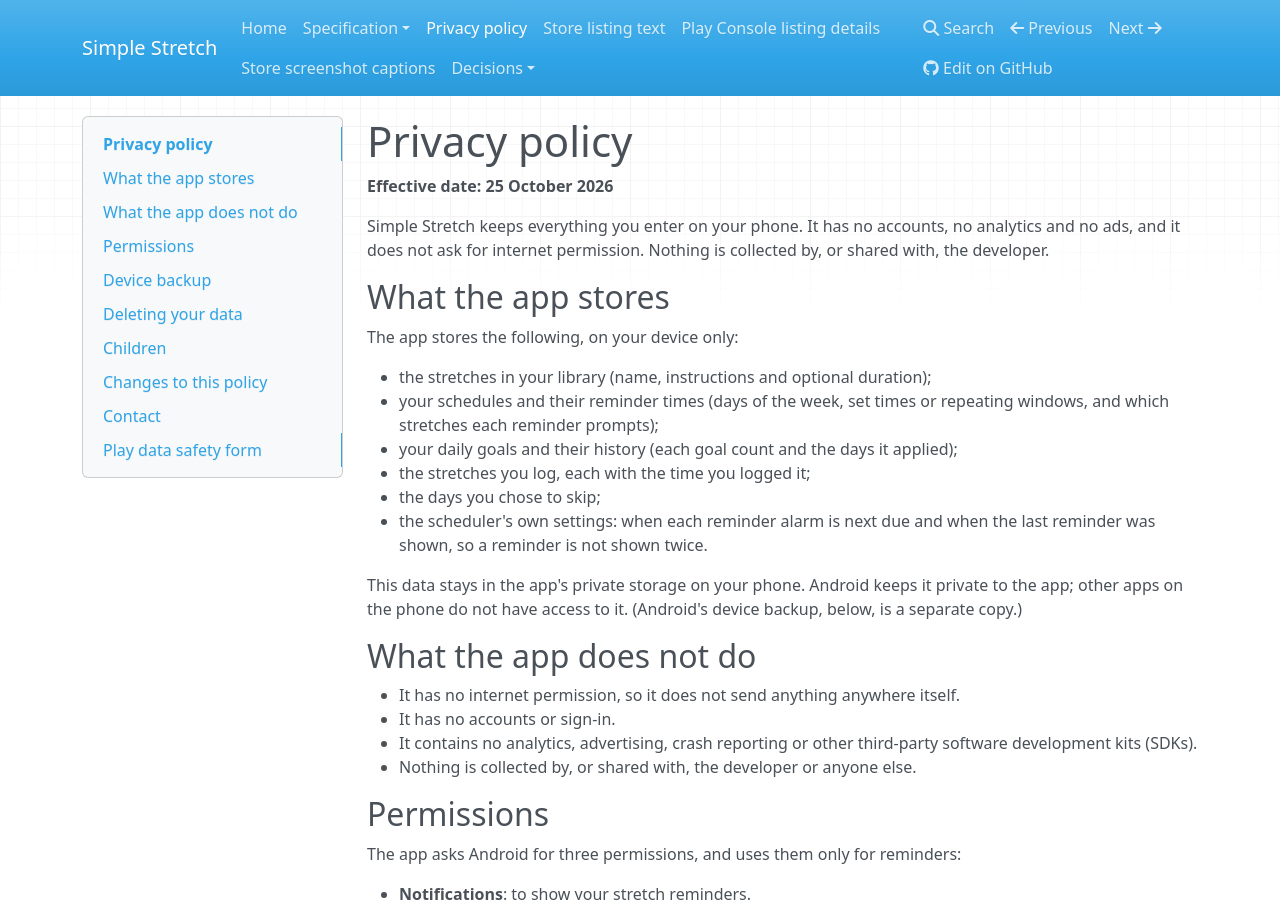
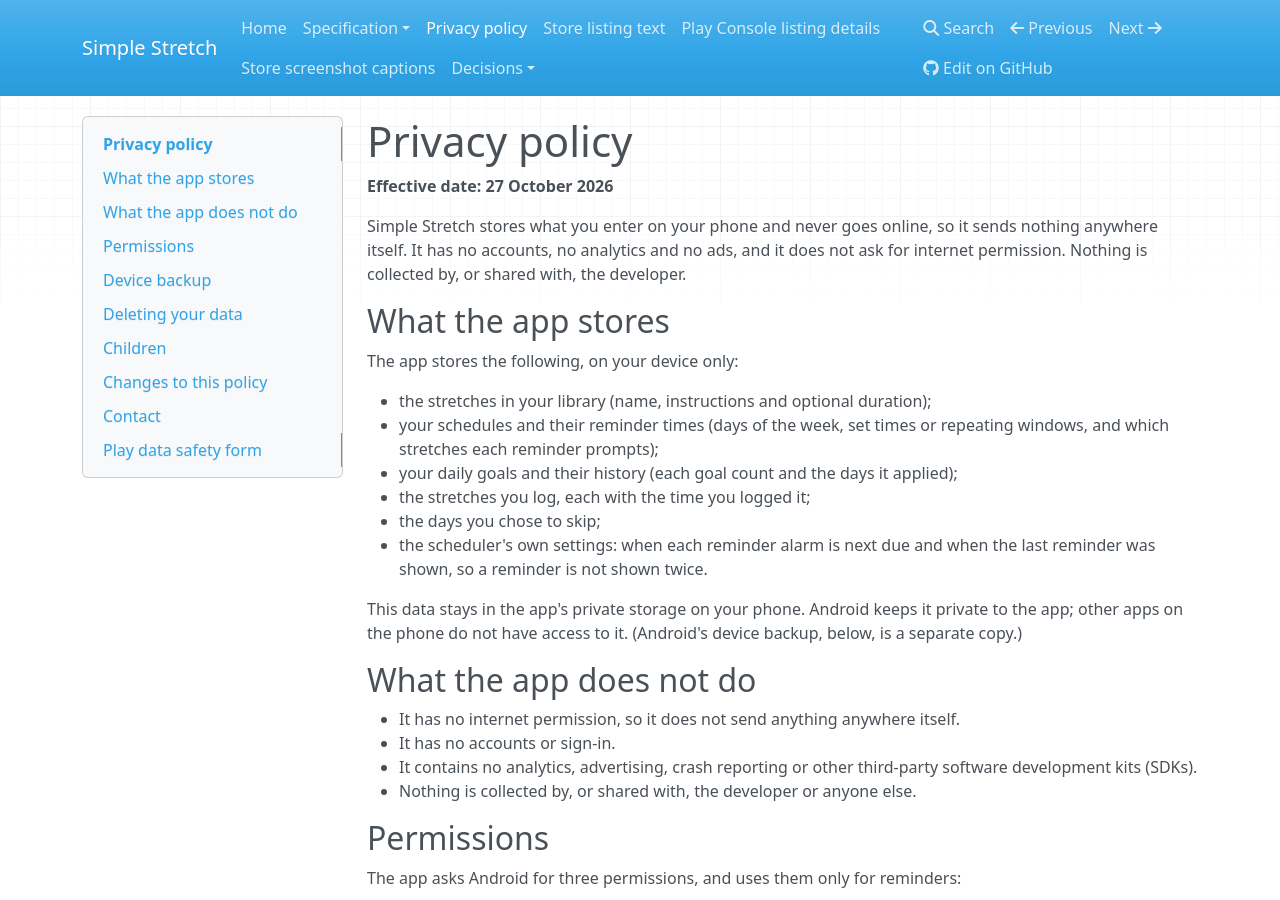
Before and after one commit to derekwinters/simple-stretch-android, an MkDocs documentation site: the page built from docs/privacy.md, in a window 1280 px wide and 900 px high. Built offline with MkDocs 1.6.1, drawn with Linux system fonts in a browser that asks for light colours; nearby versions of some CDN libraries.

Commit message:
docs(privacy): say what the app itself does in the policy's opening line (#89)
The policy opening now says the app stores what you enter on the phone, never goes online and sends nothing anywhere itself, consistent with the device backup paragraph (PRIV-004) and the store listing. The spec intro and README summary are reconciled the same way, and the effective date moves to 27 October 2026.

Closes #86

Co-Authored-By: Claude Opus 5.5 <noreply@anthropic.com>

```diff
--- a/docs/privacy.md
+++ b/docs/privacy.md
@@ -1,10 +1,10 @@
 # Privacy policy
 
-**Effective date: 25 October 2026**
+**Effective date: 27 October 2026**
 
-Simple Stretch keeps everything you enter on your phone. It has no accounts, no analytics and
-no ads, and it does not ask for internet permission. Nothing is collected by, or shared with, the
-developer.
+Simple Stretch stores what you enter on your phone and never goes online, so it sends nothing
+anywhere itself. It has no accounts, no analytics and no ads, and it does not ask for internet
+permission. Nothing is collected by, or shared with, the developer.
 
 ## What the app stores
 
```
Also changed, not shown: README.md (+2 -1 lines), docs/spec/privacy.md (+3 -3 lines).
